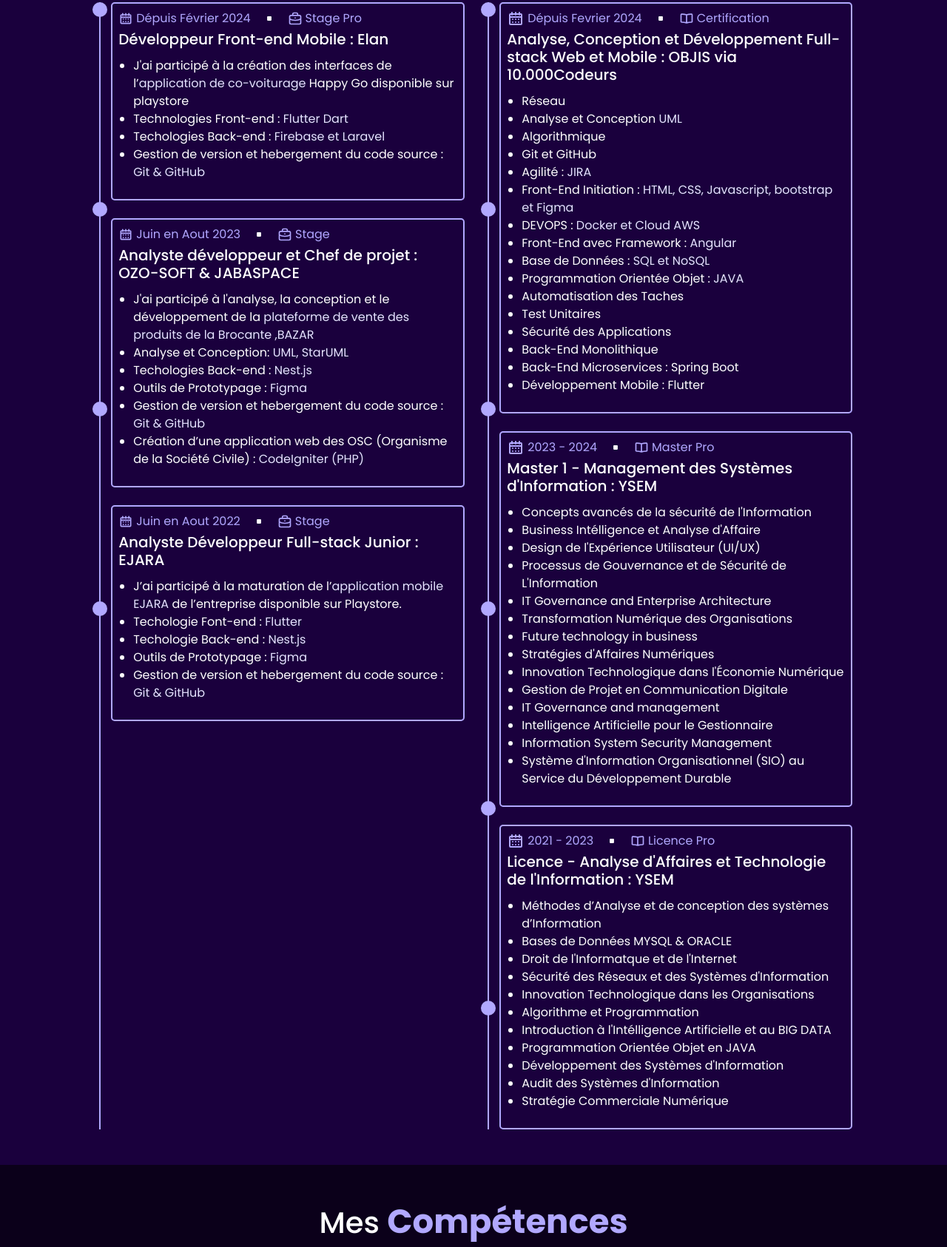
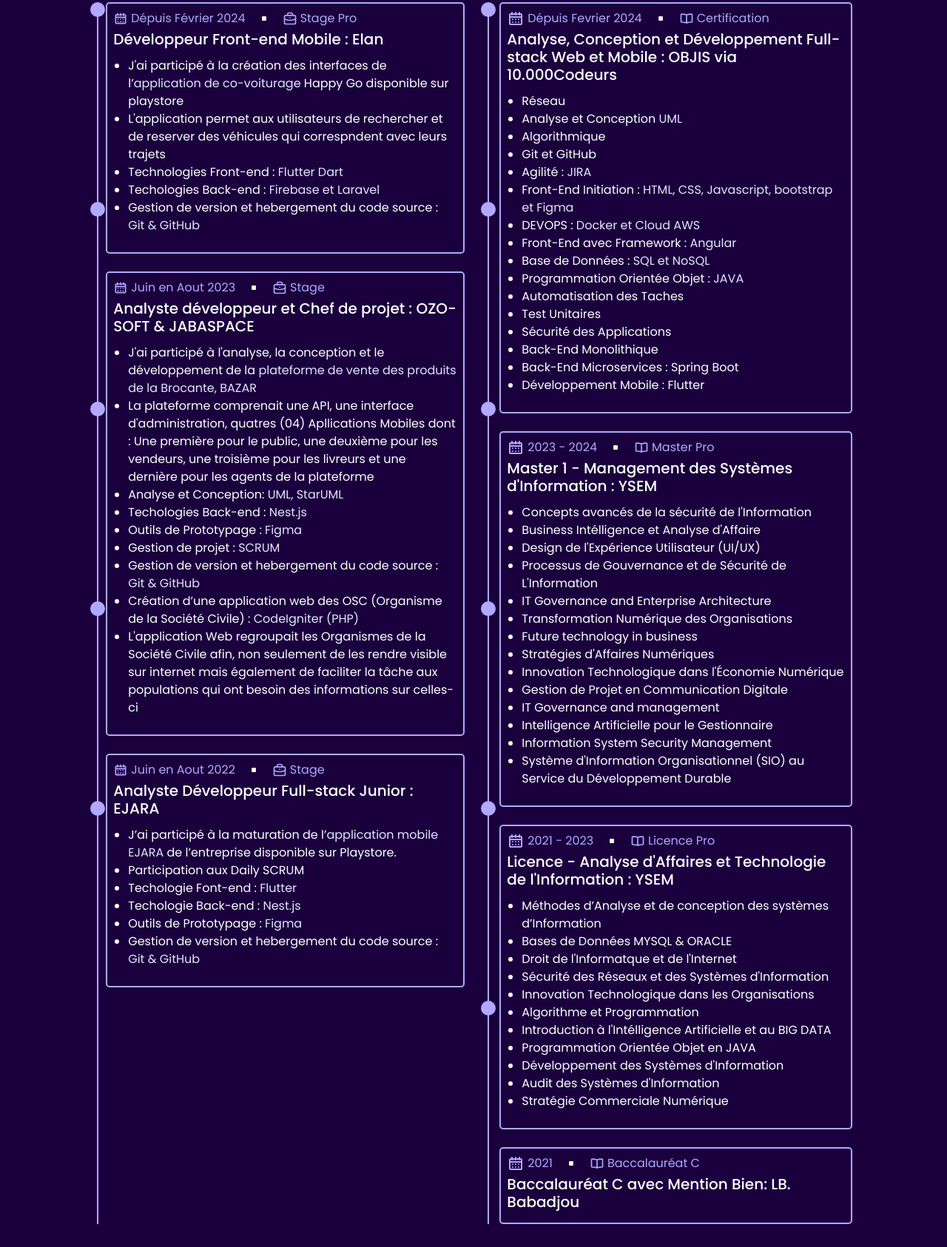
Before and after one commit to Ramirokaffo/portofolio, a plain HTML site: page index.html in a window 1280 px wide. Shown: the part 1876-3562 px from the top of the page at 74% size. Drawn offline with nearby package versions, Linux system fonts and the light colour scheme.

Commit message:
Porto folio pret

```diff
--- a/index.html
+++ b/index.html
@@ -50,10 +50,12 @@
                                 <a class="nav-link text-white nav-item-link" href="#home">Accueil</a>
                             </li>
                             <li class="nav-item">
-                                <a class="nav-link text-white text-white nav-item-link" href="#about-section" >À propos</a>
+                                <a class="nav-link text-white text-white nav-item-link" href="#about-section">À
+                                    propos</a>
                             </li>
                             <li class="nav-item">
-                                <a class="nav-link text-white nav-item-link" href="#experience-formation-section">Expériences</a>
+                                <a class="nav-link text-white nav-item-link"
+                                    href="#experience-formation-section">Expériences</a>
                             </li>
                             <li class="nav-item">
                                 <a class="nav-link  text-white nav-item-link" href="#skills-section">Compétences</a>
@@ -218,6 +220,7 @@
                                 <span></span>
                                 <span></span>
                                 <span></span>
+                                <span></span>
                             </div>
                         </div>
                         <div class="d-flex flex-column gap-4 flex-grow-1">
@@ -237,7 +240,6 @@
                                         <path
                                             d="M7 5a2 2 0 0 0-2 2v10a2 2 0 0 0 2 2h10a2 2 0 0 0 2-2V7a2 2 0 0 0-2-2H7Z" />
                                     </svg>
-
                                     <svg class="w-6 h-6 text-gray-800 dark:text-white" aria-hidden="true"
                                         xmlns="http://www.w3.org/2000/svg" width="20" height="20" fill="none"
                                         viewBox="0 0 24 24">
@@ -246,12 +248,14 @@
                                             d="M8 7H5a2 2 0 0 0-2 2v4m5-6h8M8 7V5a2 2 0 0 1 2-2h4a2 2 0 0 1 2 2v2m0 0h3a2 2 0 0 1 2 2v4m0 0v6a2 2 0 0 1-2 2H5a2 2 0 0 1-2-2v-6m18 0s-4 2-9 2-9-2-9-2m9-2h.01" />
                                     </svg>
                                     Stage Pro
-
                                 </div>
                                 <h5>Développeur Front-end Mobile : <span>Elan</span></h5>
+
                                 <ul>
                                     <li>J'ai participé à la création des interfaces de l’<span>application de
                                             co-voiturage</span> Happy Go disponible sur playstore</li>
+                                    <li>L'application permet aux utilisateurs de rechercher et de reserver des véhicules
+                                        qui correspndent avec leurs trajets</li>
                                     <li>Technologies Front-end : <span>Flutter Dart</span></li>
                                     <li>Techologies Back-end : <span>Firebase et Laravel</span></li>
                                     <li>Gestion de version et hebergement du code source : <span>Git & GitHub</span>
@@ -283,21 +287,23 @@
                                             d="M8 7H5a2 2 0 0 0-2 2v4m5-6h8M8 7V5a2 2 0 0 1 2-2h4a2 2 0 0 1 2 2v2m0 0h3a2 2 0 0 1 2 2v4m0 0v6a2 2 0 0 1-2 2H5a2 2 0 0 1-2-2v-6m18 0s-4 2-9 2-9-2-9-2m9-2h.01" />
                                     </svg>
                                     Stage
-
                                 </div>
                                 <h5>Analyste développeur et Chef de projet : <span>OZO-SOFT & JABASPACE</span></h5>
                                 <ul>
                                     <li>J'ai participé à l'analyse, la conception et le développement de la
-                                        <span>plateforme de vente des produits de la Brocante ,BAZAR</span>
+                                        <span>plateforme de vente des produits de la Brocante, BAZAR</span>
                                     </li>
+                                    <li>La plateforme comprenait une API, une interface d'administration, quatres (04) Apllications Mobiles dont : Une première pour le public, une deuxième pour les vendeurs, une troisième pour les livreurs et une dernière pour les agents de la plateforme </li>
                                     <li>Analyse et Conception: <span>UML, StarUML</span></li>
                                     <li>Techologies Back-end : <span>Nest.js</span></li>
                                     <li>Outils de Prototypage : <span>Figma</span></li>
+                                    <li>Gestion de projet : <span>SCRUM</span></li>
                                     <li>Gestion de version et hebergement du code source : <span>Git & GitHub</span>
                                     </li>
                                     <li>Création d’une application web des OSC (Organisme de la Société Civile) :
                                         <span>CodeIgniter (PHP)</span>
                                     </li>
+                                    <li>L'application Web regroupait les Organismes de la Société Civile afin, non seulement de les rendre visible sur internet mais également de faciliter la tâche aux populations qui ont besoin des informations sur celles-ci </li>
                                 </ul>
                             </div>
                             <div class="one-form-exp-element w-100 d-flex flex-column align-items-start gap-1 p-2">
@@ -330,6 +336,7 @@
                                 <ul>
                                     <li>J’ai participé à la maturation de l’<span>application mobile EJARA</span> de
                                         l’entreprise disponible sur Playstore.</li>
+                                        <li>Participation aux Daily SCRUM</li>
                                     <li>Techologie Font-end : <span>Flutter</span></li>
                                     <li>Techologie Back-end : <span>Nest.js</span></li>
                                     <li>Outils de Prototypage : <span>Figma</span></li>
@@ -491,6 +498,35 @@
                                     <li>Stratégie Commerciale Numérique</li>
                                 </ul>
                             </div>
+                            <div class="one-form-exp-element w-100 d-flex flex-column align-items-start gap-1 p-2">
+                                <div class="d-flex gap-1 element-date align-items-center">
+                                    <svg class="w-6 h-6 text-gray-800 dark:text-white" aria-hidden="true"
+                                        xmlns="http://www.w3.org/2000/svg" width="24" height="24" fill="none"
+                                        viewBox="0 0 24 24">
+                                        <path stroke="currentColor" stroke-linecap="round" stroke-linejoin="round"
+                                            stroke-width="2"
+                                            d="M4 10h16m-8-3V4M7 7V4m10 3V4M5 20h14a1 1 0 0 0 1-1V7a1 1 0 0 0-1-1H5a1 1 0 0 0-1 1v12a1 1 0 0 0 1 1Zm3-7h.01v.01H8V13Zm4 0h.01v.01H12V13Zm4 0h.01v.01H16V13Zm-8 4h.01v.01H8V17Zm4 0h.01v.01H12V17Zm4 0h.01v.01H16V17Z" />
+                                    </svg>
+                                    2021
+                                    <svg class="w-6 h-6 text-gray-800 dark:text-white mx-3" aria-hidden="true"
+                                        xmlns="http://www.w3.org/2000/svg" width="10" height="10" fill="white"
+                                        viewBox="0 0 24 24">
+                                        <path
+                                            d="M7 5a2 2 0 0 0-2 2v10a2 2 0 0 0 2 2h10a2 2 0 0 0 2-2V7a2 2 0 0 0-2-2H7Z" />
+                                    </svg>
+                                    <svg class="w-6 h-6 text-gray-800 dark:text-white" aria-hidden="true"
+                                        xmlns="http://www.w3.org/2000/svg" width="20" height="20" fill="none"
+                                        viewBox="0 0 24 24">
+                                        <path stroke="currentColor" stroke-linecap="round" stroke-linejoin="round"
+                                            stroke-width="2"
+                                            d="M12 6.03v13m0-13c-2.819-.831-4.715-1.076-8.029-1.023A.99.99 0 0 0 3 6v11c0 .563.466 1.014 1.03 1.007 3.122-.043 5.018.212 7.97 1.023m0-13c2.819-.831 4.715-1.076 8.029-1.023A.99.99 0 0 1 21 6v11c0 .563-.466 1.014-1.03 1.007-3.122-.043-5.018.212-7.97 1.023" />
+                                    </svg>
+                                    Baccalauréat C
+                                </div>
+                                <h5>Baccalauréat C avec Mention Bien: <span>LB. Babadjou</span>
+                                </h5>
+
+                            </div>
                         </div>
                     </div>
                 </div>
@@ -633,7 +669,7 @@
                         <div class="progress" role="progressbar" aria-label="Animated striped example"
                             aria-valuenow="75" aria-valuemin="0" aria-valuemax="100">
                             <div class="progress-bar progress-bar-striped progress-bar-animated my-skills-progress-bar"
-                                style="width: 40%">40%</div>
+                                style="width: 50%">50%</div>
                         </div>
                     </div>
                     <div class="my-progress-line">
@@ -645,11 +681,27 @@
                         </div>
                     </div>
                     <div class="my-progress-line">
+                        <h5>Business Intelligence</h5>
+                        <div class="progress" role="progressbar" aria-label="Animated striped example"
+                            aria-valuenow="75" aria-valuemin="0" aria-valuemax="100">
+                            <div class="progress-bar progress-bar-striped progress-bar-animated my-skills-progress-bar"
+                                style="width: 70%">70%</div>
+                        </div>
+                    </div>
+                    <div class="my-progress-line">
                         <h5>Office 365</h5>
                         <div class="progress" role="progressbar" aria-label="Animated striped example"
                             aria-valuenow="75" aria-valuemin="0" aria-valuemax="100">
                             <div class="progress-bar progress-bar-striped progress-bar-animated my-skills-progress-bar"
                                 style="width: 75%">75%</div>
+                        </div>
+                    </div>
+                    <div class="my-progress-line">
+                        <h5>Figma</h5>
+                        <div class="progress" role="progressbar" aria-label="Animated striped example"
+                            aria-valuenow="75" aria-valuemin="0" aria-valuemax="100">
+                            <div class="progress-bar progress-bar-striped progress-bar-animated my-skills-progress-bar"
+                                style="width: 85%">85%</div>
                         </div>
                     </div>
                 </div>
```
